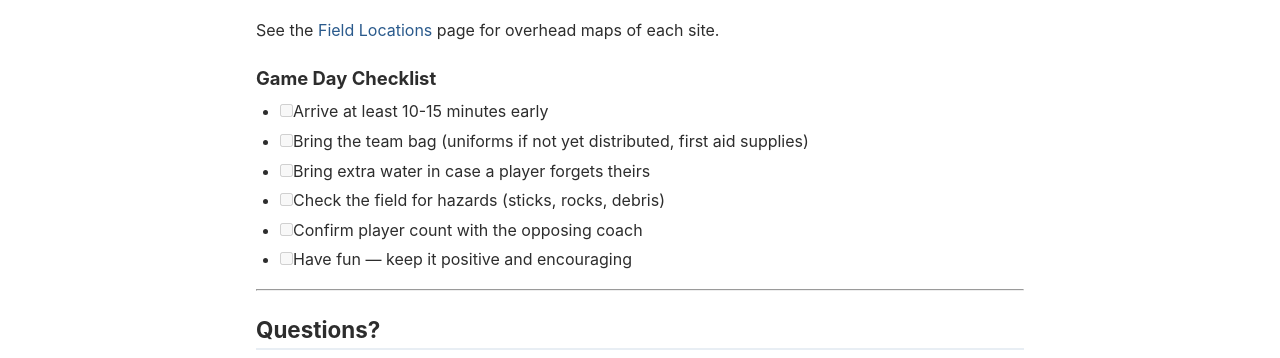
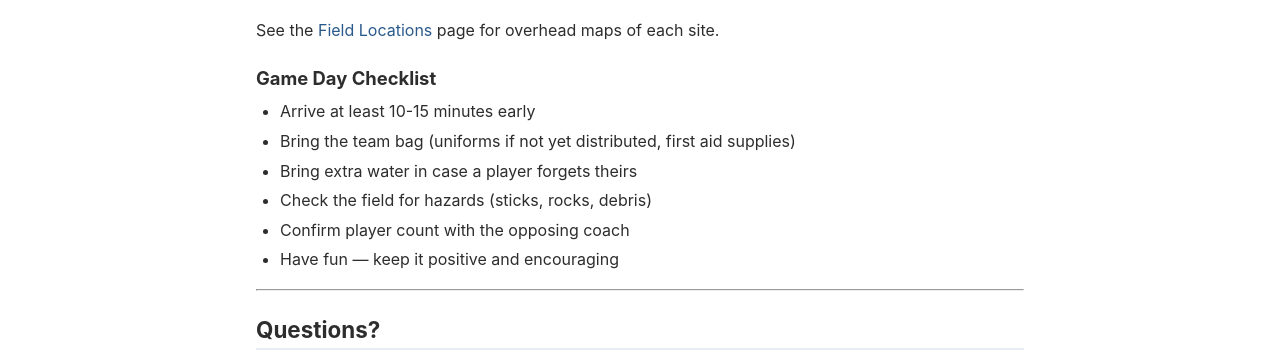
Before and after one commit to SiliconSaga/mtl-site, a Jekyll site: the page built from soccer/game-day.md, in a window 1280 px wide. Shown: the part 1738-2096 px from the top of the page. Built offline with Jekyll 4.4.1, drawn with Linux system fonts in a browser that asks for light colours.

```diff
--- a/soccer/game-day.md
+++ b/soccer/game-day.md
@@ -78,12 +78,12 @@ maps of each site.
 
 ### Game Day Checklist
 
-- [ ] Arrive at least 10-15 minutes early
-- [ ] Bring the team bag (uniforms if not yet distributed, first aid supplies)
-- [ ] Bring extra water in case a player forgets theirs
-- [ ] Check the field for hazards (sticks, rocks, debris)
-- [ ] Confirm player count with the opposing coach
-- [ ] Have fun — keep it positive and encouraging
+- Arrive at least 10-15 minutes early
+- Bring the team bag (uniforms if not yet distributed, first aid supplies)
+- Bring extra water in case a player forgets theirs
+- Check the field for hazards (sticks, rocks, debris)
+- Confirm player count with the opposing coach
+- Have fun — keep it positive and encouraging
 
 ---
 
```
Also changed, not shown: soccer/little-kickers.md (+2 -0 lines).
